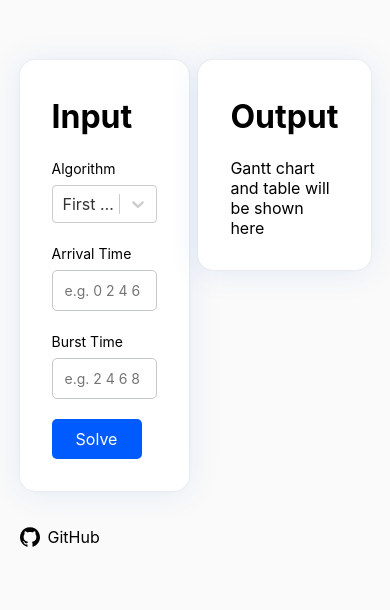
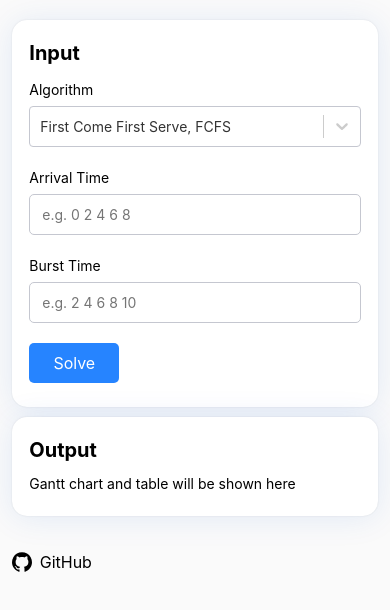
Before and after one commit to Jatin-1123/process-scheduling-solver, a Next.js app: page / in a window 390 px wide. Shown: the top 610 px of the page. Built offline with nearby package versions, Linux system fonts and the light colour scheme; a web font is replaced by a local one.

Commit message:
feat: make it responsive

```diff
--- a/package.json
+++ b/package.json
@@ -5,8 +5,7 @@
   "scripts": {
     "dev": "next dev",
     "build": "next build",
-    "start": "next start",
-    "build-export": "next build && next export"
+    "start": "next start"
   },
   "dependencies": {
     "next": "10.2.0",
--- a/src/components/GlobalStyle.css.tsx
+++ b/src/components/GlobalStyle.css.tsx
@@ -62,12 +62,27 @@ const GlobalStyle = createGlobalStyle`
     justify-content: center;
     align-items: center;
   }
+
+  @media (max-width: 1150px) {
+    h1 {
+      font-size: 28px;
+    }
+  }
+  @media (max-width: 600px) {
+    h1 {
+      font-size: 20px;
+    }
+
+    .container {
+      width: 94%;
+    }
+  }
 `;
 
 const sizes = {
-  '800': 800,
-  '675': 675,
-  '400': 400
+  '1150': 1150,
+  '1050': 1050,
+  '600': 600
 };
 
 export const media = Object.keys(sizes).reduce((acc, label) => {
--- a/src/components/Input/AlgoSelect.tsx
+++ b/src/components/Input/AlgoSelect.tsx
@@ -1,5 +1,6 @@
-import React, { useEffect, Dispatch, SetStateAction } from 'react';
+import React, { Dispatch, SetStateAction } from 'react';
 import Select from 'react-select';
+import styled from 'styled-components';
 
 export type AlgoType = 'FCFS' | 'SJF' | 'SRTF';
 type OptionType = {
@@ -29,17 +30,50 @@ type AlgoSelectProps = {
   setSelectedAlgo: Dispatch<SetStateAction<{}>>;
 };
 
+export const StyledSelect = styled(Select)`
+  .react-select__control {
+    box-sizing: border-box;
+    border-color: #c5c7d0;
+    height: 41px;
+
+    &:hover {
+      background-color: #fafafa;
+    }
+  }
+  .react-select__control--is-focused {
+    background-color: #fff;
+    box-shadow: 0 0 0px 1px #74b0ff;
+    border: 1px solid #2684FF;
+    &:hover {
+      background-color: #fff;
+    }
+  }
+  .react-select__control--menu-is-open {
+    box-shadow: 0 0 5px 1px #74b0ff;
+    border: 1px solid #2684FF;
+  }
+  .react-select__value-container {
+    height: 28px;
+    font-size: 14px;
+  }
+  .react-select__option {
+    font-size: 14px;
+  }
+`;
+
 const AlgoSelect: React.FC<AlgoSelectProps> = ({
   selectedAlgo,
   setSelectedAlgo,
 }) => {
   return (
-    <Select
+    <StyledSelect
       defaultValue={selectedAlgo}
       onChange={setSelectedAlgo}
       options={options}
       instanceId="react-select-algo"
       inputId="react-select-algo"
+      classNamePrefix="react-select"
+      isSearchable={false}
     />
   );
 };
--- a/src/components/Input/index.tsx
+++ b/src/components/Input/index.tsx
@@ -2,13 +2,18 @@ import React, { useState, Dispatch, SetStateAction } from 'react';
 import styled from 'styled-components';
 import AlgoSelect from './AlgoSelect';
 
+import { media } from '../GlobalStyle.css';
+
 const StyledInput = styled.div`
   padding: 1rem 2rem 2rem 2rem;
+  ${media['600']`padding: 0.5rem 1.1rem 1.5rem 1.1rem;`}
   background: #ffffff;
   box-shadow: 0px 0px 2px rgba(0, 0, 0, 0.1),
     0px 2px 32px rgba(15, 91, 206, 0.1);
   border-radius: 15px;
   align-self: baseline;
+  ${media['1050']`align-self: normal;`}
+  min-width: 230px;
 `;
 
 const Form = styled.form`
@@ -34,11 +39,17 @@ const Form = styled.form`
     border: 1px solid #c5c7d0;
     border-radius: 5px;
     padding: 11px 12px;
-    transition: border-color 0.2s;
+    transition: all 0.2s ease-out;
     font-size: 14px;
 
+    &:hover {
+      background-color: #fafafa;
+      border-color: rgb(179, 179, 179);
+    }
+
     &:focus {
-      border-color: #005bff;
+      border-color: #2684ff;
+      background-color: #FFF;
       outline: none;
     }
 
@@ -49,13 +60,65 @@ const Form = styled.form`
   }
 
   button {
-    background-color: #005bff;
+    background-color: #2684ff;
     border-radius: 5px;
     color: #fff;
     width: 5.625rem;
     height: 2.5rem;
+    transition: background-color 0.2s ease-out;
+
+    position: relative;
+    overflow: hidden;
+
+    &:hover {
+      background-color: #005bff;
+    }
+  }
+
+  span.ripple {
+    position: absolute;
+    border-radius: 50%;
+    transform: scale(0);
+    animation: ripple 600ms ease-out;
+    background-color: rgba(255, 255, 255, 0.7);
+  }
+
+  @keyframes ripple {
+    to {
+      transform: scale(4);
+      opacity: 0;
+    }
   }
 `;
+
+const Button = ({ children }) => {
+  const createRipple = (event: React.MouseEvent<HTMLButtonElement>) => {
+    const button = event.currentTarget;
+
+    const circle = document.createElement("span");
+    const diameter = Math.max(button.clientWidth, button.clientHeight);
+    const radius = diameter / 2;
+
+    circle.style.width = circle.style.height = `${diameter}px`;
+    circle.style.left = `${event.pageX - button.offsetLeft - radius}px`;
+    circle.style.top = `${event.pageY - button.offsetTop - radius}px`;
+    circle.classList.add("ripple");
+
+    const ripple = button.getElementsByClassName("ripple")[0];
+
+    if (ripple) {
+      ripple.remove();
+    }
+
+    button.appendChild(circle);
+  }
+
+  return (
+    <button onClick={createRipple} type="submit">
+      {children}
+    </button>
+  );
+};
 
 type InputProps = {
   selectedAlgo: {};
@@ -89,7 +152,6 @@ const Input = (props: InputProps) => {
       alert('Invalid input')
       return;
     }
-
     props.setArrivalTime(arrivalTimeArr);
     props.setBurstTime(burstTimeArr);
   };
@@ -131,7 +193,7 @@ const Input = (props: InputProps) => {
             placeholder="e.g. 2 4 6 8 10"
           />
         </fieldset>
-        <button type="submit">Solve</button>
+        <Button>Solve</Button>
       </Form>
     </StyledInput>
   );
--- a/src/components/Output/GanttChart.tsx
+++ b/src/components/Output/GanttChart.tsx
@@ -1,5 +1,7 @@
 import { ganttChartInfoType } from './solve';
 import styled from 'styled-components';
+
+import { media } from '../GlobalStyle.css';
 
 const Container = styled.div`
   display: flex;
@@ -12,6 +14,7 @@ const Container = styled.div`
 const Title = styled.h2`
   font-weight: 600;
   font-size: 18px;
+  ${media['600']`font-size: 16px;`}
   margin: 0 0 0.5rem 0;
   color: #424242;
 `;
@@ -26,6 +29,11 @@ const Job = styled.div`
   border: 1px solid #8da6ff;
   background-color: #edf4ff;
   color: #424242;
+  ${media['600']`
+    width: 32px;
+    height: 27px;
+    font-size: 14px;
+  `}
 
   &:not(:last-child) {
     margin-right: -1px;
@@ -39,6 +47,11 @@ const TimeContainer = styled.div`
 const Time = styled.div`
   width: 40px;
   height: 20px;
+  ${media['600']`
+    width: 32px;
+    height: 21px;
+    font-size: 14px;
+  `}
   border: 1px solid #fff;
   color: #444e5c;
 
--- a/src/components/Output/Table.tsx
+++ b/src/components/Output/Table.tsx
@@ -1,23 +1,47 @@
 import React from 'react';
 import styled from 'styled-components';
+
+import { media } from '../GlobalStyle.css';
+
+const TableWrapper = styled.div`
+  overflow: auto;
+  max-width: 100%;
+  margin: 0px auto 20px auto;
+  ${media['600']`
+  margin: 0px auto 0px auto;
+  `}
+  background:
+    linear-gradient(to right, white 30%, rgba(255,255,255,0)),
+    linear-gradient(to right, rgba(255,255,255,0), white 70%) 0 100%,
+    radial-gradient(farthest-side at 0% 50%, rgba(0,0,0,.2), rgba(0,0,0,0)),
+    radial-gradient(farthest-side at 100% 50%, rgba(0,0,0,.2), rgba(0,0,0,0)) 0 100%;
+  background-repeat: no-repeat;
+  background-color: white;
+  background-size: 40px 100%, 40px 100%, 14px 100%, 14px 100%;
+  background-position: 0 0, 100%, 0 0, 100%;
+  background-attachment: local, local, scroll, scroll;
+`;
 
 const StyledTable = styled.table`
   width: 100%;
   max-width: 1000px;
-  margin: 0px auto 20px auto;
   border-collapse: collapse;
   border-radius: 10px;
   box-sizing: border-box;
+  ${media['1150']`font-size: 14px;`}
 
   tr {
     height: 40px;
     line-height: 0;
+    ${media['600']`height: 35px`};
   }
 
   th,
   td {
     text-align: left;
     padding: 15px;
+    ${media['1150']`padding: 12px`};
+    ${media['600']`padding: 8px`};
     border: 1px solid #e1e1e1;
     line-height: 16.1px;
   }
@@ -25,8 +49,10 @@ const StyledTable = styled.table`
 
 const HeaderCell = styled.th`
   font-size: 1rem;
+  ${media['1150']`font-size: 14px;`}
   font-weight: 500;
   height: 40px;
+  ${media['600']`height: 35px`};
   white-space: nowrap;
   color: #6d7187;
   background-color: #f9f9fb;
@@ -63,6 +89,7 @@ const Table = ({ solvedProcessesInfo }: TableProps) => {
   const averageWAT = totalWAT / numberOfProcesses;
 
   return (
+    <TableWrapper>
       <StyledTable>
         <thead>
           <tr>
@@ -100,6 +127,7 @@ const Table = ({ solvedProcessesInfo }: TableProps) => {
           }
         </tbody>
       </StyledTable>
+    </TableWrapper>
   );
 };
 
--- a/src/components/Output/index.tsx
+++ b/src/components/Output/index.tsx
@@ -4,14 +4,26 @@ import Table from './Table';
 import { solve } from './solve';
 import { AlgoType } from '../Input/AlgoSelect';
 
+import { media } from '../GlobalStyle.css';
+
 const StyledOutput = styled.div`
   padding: 1rem 2rem 2rem 2rem;
+  ${media['600']`padding: 0.5rem 1.1rem 1.5rem 1.1rem;`}
   background: #ffffff;
   box-shadow: 0px 0px 2px rgba(0, 0, 0, 0.1),
     0px 2px 32px rgba(15, 91, 206, 0.1);
   border-radius: 15px;
   flex: 1;
   align-self: baseline;
+  ${media['1050']`align-self: normal;`}
+`;
+
+const Text = styled.p`
+  margin: 0;
+  padding: 0;
+  ${media['600']`
+    font-size: 14px;
+  `}
 `;
 
 type OutputProps = {
@@ -25,7 +37,7 @@ const Output = ({ algo, arrivalTime, burstTime }: OutputProps) => {
     return (
       <StyledOutput>
         <h1>Output</h1>
-        Gantt chart and table will be shown here
+        <Text>Gantt chart and table will be shown here</Text>
       </StyledOutput>
     );
   } else {
--- a/src/components/Output/solve/srtf.ts
+++ b/src/components/Output/solve/srtf.ts
@@ -84,6 +84,10 @@ export const srtf = (arrivalTime: number[], burstTime: number[]) => {
     });
     let gotInterruption = false;
     processATLessThanBT.some((p) => {
+      if (prevIdle) {
+        currentTime = processToExecute.at;
+      }
+
       const amount = p.at - currentTime;
 
       if (currentTime >= p.at) {
--- a/src/pages/index.tsx
+++ b/src/pages/index.tsx
@@ -5,9 +5,13 @@ import Input from '../components/Input';
 import Output from '../components/Output';
 import { defaultOption } from '../components/Input/AlgoSelect';
 
+import { media } from '../components/GlobalStyle.css';
+
 const Main = styled.main`
   display: flex;
-  margin: 60px auto 1rem !important;
+  ${media['1050']`flex-direction: column`};
+  margin: 45px auto 1rem !important;
+  ${media['600']`margin: 20px auto 1rem !important`};
   gap: clamp(0.5rem, 2.5vw, 4rem);
 `;
 
```
Also changed, not shown: 1 other file (tests, documents, lock files or other folders). Lines whose indentation alone changed are shown as unchanged.
